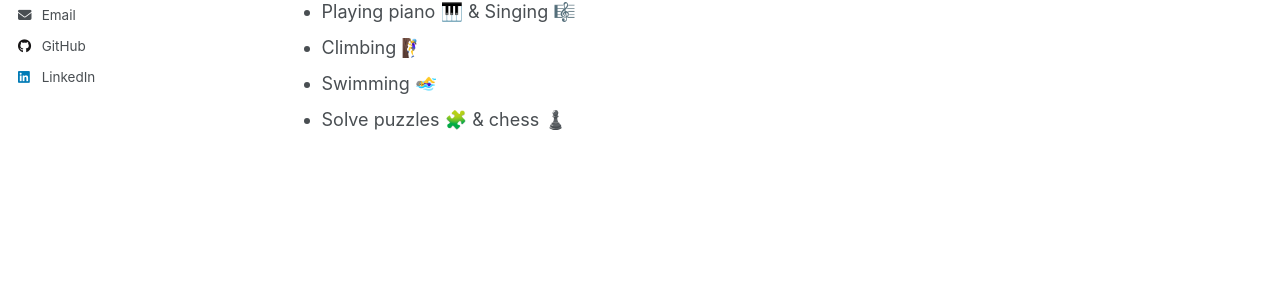
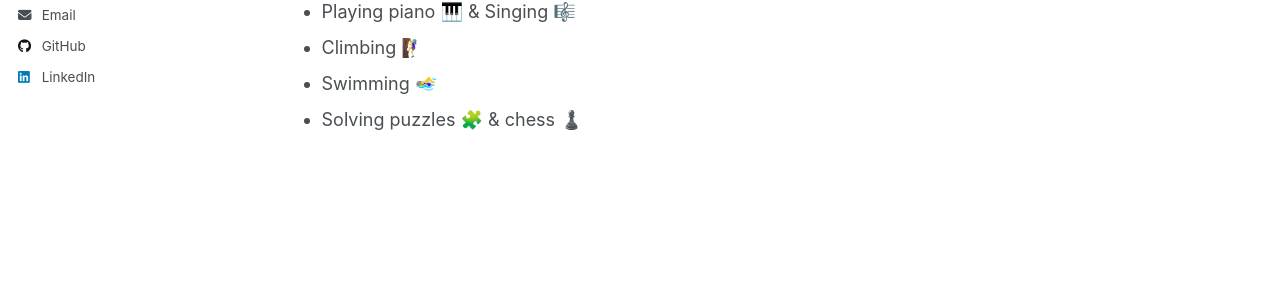
Before and after one commit to hdlinhnguyen/hdlinhnguyen.github.io, a Jekyll site: the page built from _pages/cv.md, in a window 1280 px wide and 900 px high, scrolled down 1337 px. Shown: the part 359-659 px from the top of the window. Built offline with Jekyll 4.4.1, drawn with Linux system fonts in a browser that asks for light colours; emoji names are drawn with the system emoji font; a script that is not in the unit is left out.

Commit message:
Update cv.md

```diff
--- a/_pages/cv.md
+++ b/_pages/cv.md
@@ -59,4 +59,4 @@ Hobbies
 * Playing piano :musical_keyboard: & Singing :musical_score:
 * Climbing :climbing_woman:
 * Swimming :swimming_woman:
-* Solve puzzles :jigsaw: & chess :chess_pawn:
+* Solving puzzles :jigsaw: & chess :chess_pawn:
```
